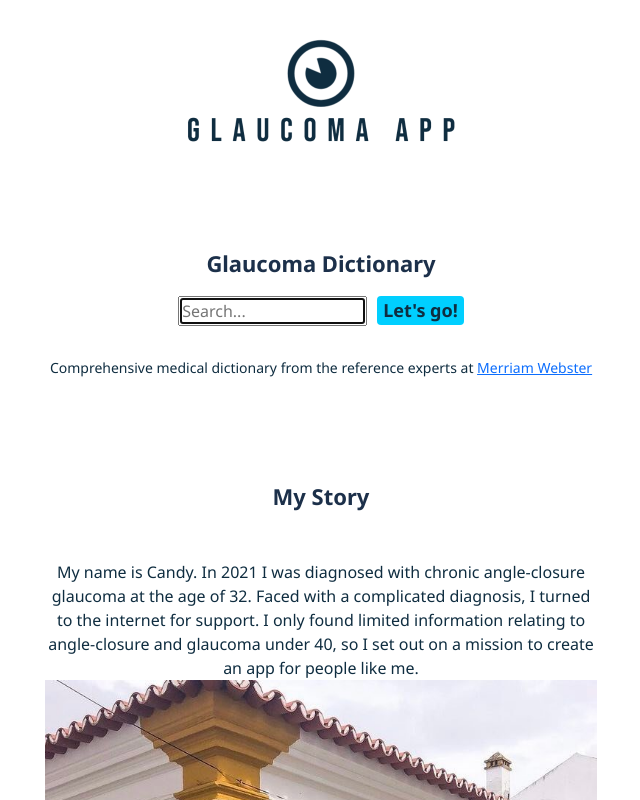
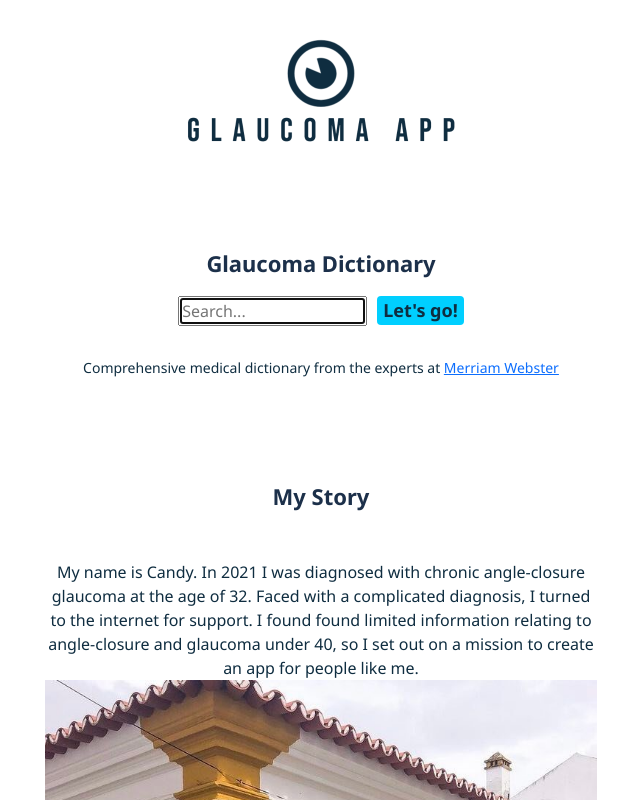
Before and after one commit to CandiceTomkins/glaucoma-app, a React (Create React App) app: page / in a window 1280 px wide. Shown: the top 800 px of the page, without its empty margins (319-959 px from the left). Built offline with nearby package versions, Linux system fonts and the light colour scheme.

Commit message:
copy edit

```diff
--- a/src/Dictionary.js
+++ b/src/Dictionary.js
@@ -45,7 +45,7 @@ export default function Dictionary() {
 
       <Results results={results} />
       <small>
-        Comprehensive medical dictionary from the reference experts at{" "}
+        Comprehensive medical dictionary from the experts at{" "}
         <a
           href="https://www.merriam-webster.com/medical"
           alt="Merriam Webster link"
--- a/src/MyStory.js
+++ b/src/MyStory.js
@@ -10,7 +10,7 @@ export default function MyStory() {
       <p className="myStory">
         My name is Candy. In 2021 I was diagnosed with chronic angle-closure
         glaucoma at the age of 32. Faced with a complicated diagnosis, I turned
-        to the internet for support. I only found limited information relating
+        to the internet for support. I found found limited information relating
         to angle-closure and glaucoma under 40, so I set out on a mission to
         create an app for people like me.
       </p>
```
